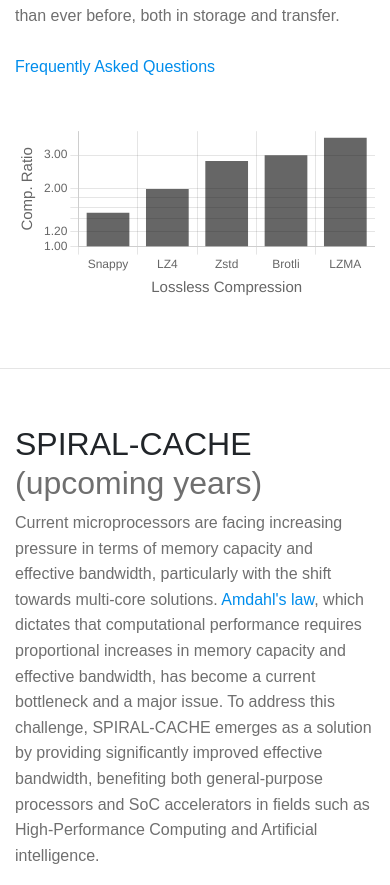
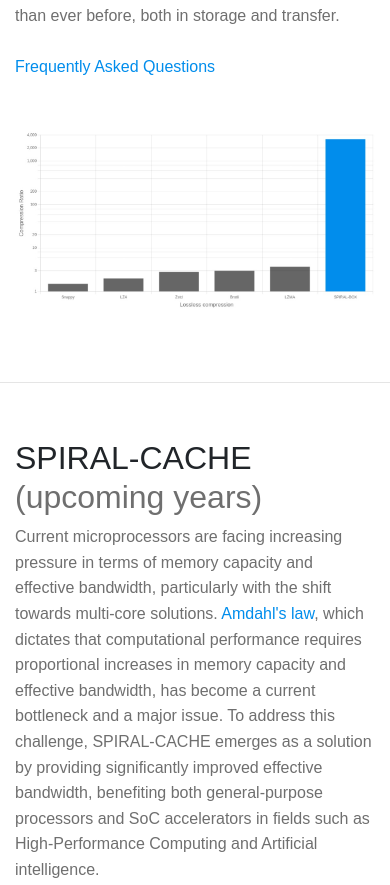
Before and after one commit to centralspiral/centralspiral.github.io, a plain HTML site: page index.html in a window 390 px wide. Shown: the part 1729-2614 px from the top of the page. Drawn offline with Linux system fonts and the light colour scheme.

Commit message:
Update index.html

```diff
--- a/index.html
+++ b/index.html
@@ -76,6 +76,7 @@
 
       <div class="col-lg-12 zindex-2">
       <canvas id="compressionChart"></canvas>
+      <img id="compressionImage" src="images/ratio.png" alt="Imagen para celular">
     </div>
   </div>
 </section>
@@ -134,5 +135,15 @@
 <script src="plugins/jQuery/jquery.min.js"></script>
 <script src="plugins/bootstrap/bootstrap.min.js"></script>
 <script src="js/ratios.js"></script>
+<script>
+
+window.addEventListener('DOMContentLoaded', function() {
+  var screenWidth = window.innerWidth;
+  if (screenWidth <= 600) {
+    document.getElementById('compressionChart').style.display = 'none';
+    document.getElementById('compressionImage').style.display = 'block';
+  }
+});
+</script>
 </body>
 </html>
```
